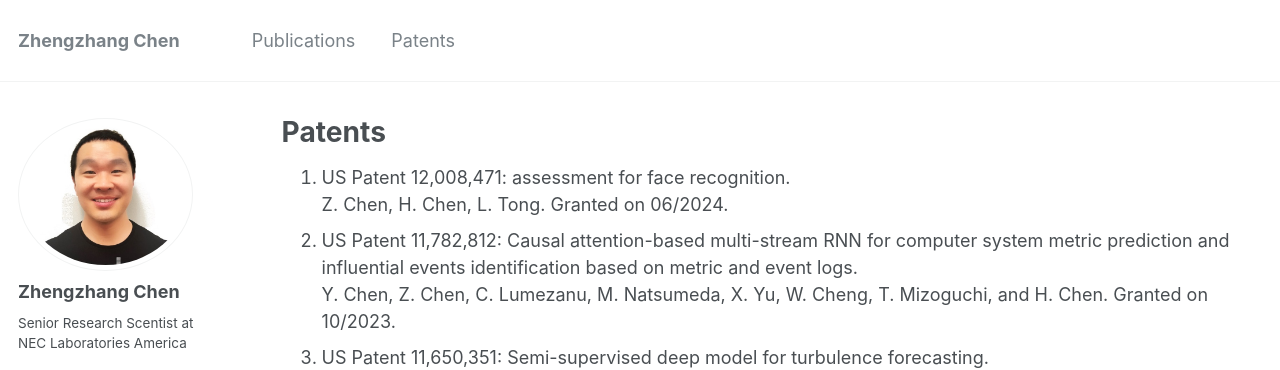
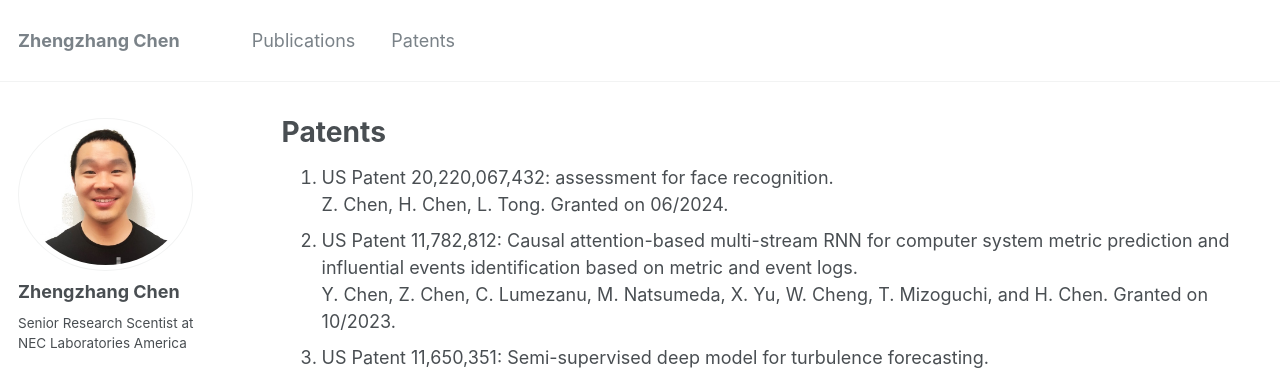
Before and after one commit to zhengzhangchen/zhengzhangchen.github.io, a Jekyll site: the page built from _pages/portfolio.md, in a window 1280 px wide and 900 px high. Shown: the top 370 px of the window. Built offline with Jekyll 4.4.1, drawn with Linux system fonts in a browser that asks for light colours; some web fonts are replaced.

Commit message:
Update portfolio.md

```diff
--- a/_pages/portfolio.md
+++ b/_pages/portfolio.md
@@ -5,7 +5,7 @@ permalink: /portfolio/
 author_profile: true
 ---
 
-1. US Patent 12,008,471: assessment for face recognition. <br> Z. Chen, H. Chen, L. Tong. Granted on 06/2024.
+1. US Patent 20,220,067,432: assessment for face recognition. <br> Z. Chen, H. Chen, L. Tong. Granted on 06/2024.
 1. US Patent 11,782,812: Causal attention-based multi-stream RNN for computer system metric prediction and influential events identification based on metric and event logs. <br> Y. Chen, Z. Chen, C. Lumezanu, M. Natsumeda, X. Yu, W. Cheng, T. Mizoguchi, and H. Chen. Granted on 10/2023.
 1. US Patent 11,650,351: Semi-supervised deep model for turbulence forecasting. <br> Y. Liu, J. Ni, B. Zong, H. Chen, Z. Chen, W. Cheng, and D. Zhang. Granted on 05/2023.
 1. US Patent 11,620,492: Flexible edge-empowered graph convolutional networks with node-edge enhancement. <br> J. Gui, Z. Chen, J. Rhee, H. Chen, and P. Wang. Granted on 04/2023.
```
